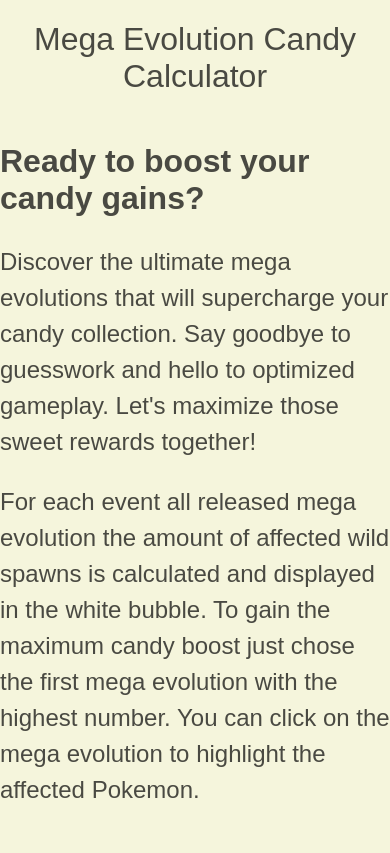
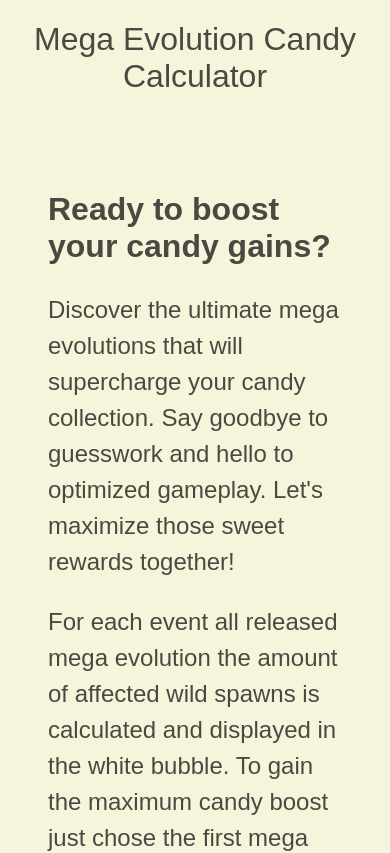
Before and after one commit to statist32/Mega-Evolution-Candy-Calculator, a SvelteKit app: page / in a window 390 px wide. Shown: the top 853 px of the page. Built offline with nearby package versions, Linux system fonts and the light colour scheme.

Commit message:
Update +page.svelte
Improve readability of information text to edge/curved smartphones

```diff
--- a/src/routes/+page.svelte
+++ b/src/routes/+page.svelte
@@ -33,7 +33,7 @@
 	}
 	.introduction {
 		font-size: 1.5rem;
-		margin-bottom: 3rem;
+		margin: 3rem;
 	}
 	.explanation {
 		font-size: 1.5rem;
```
